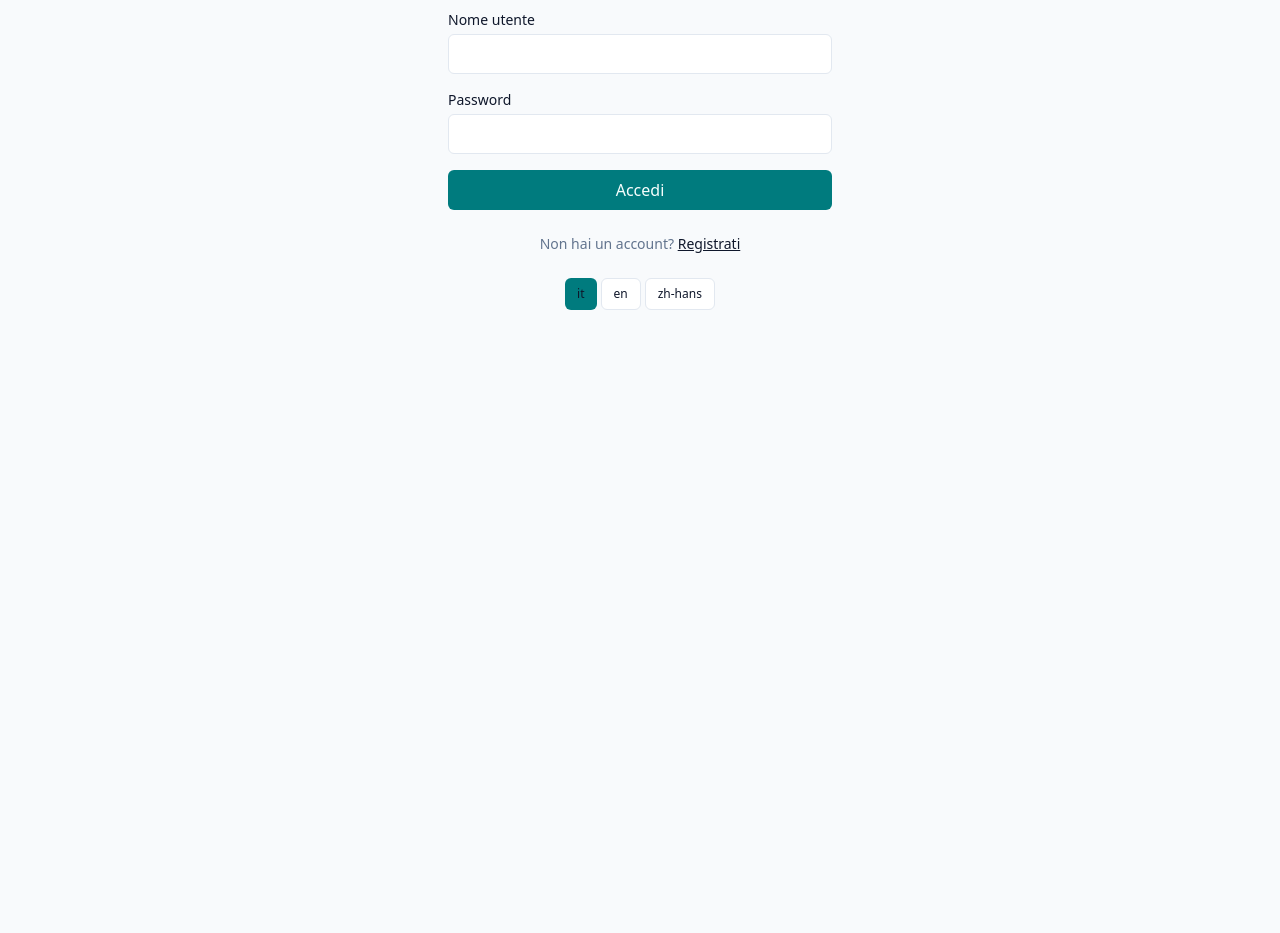
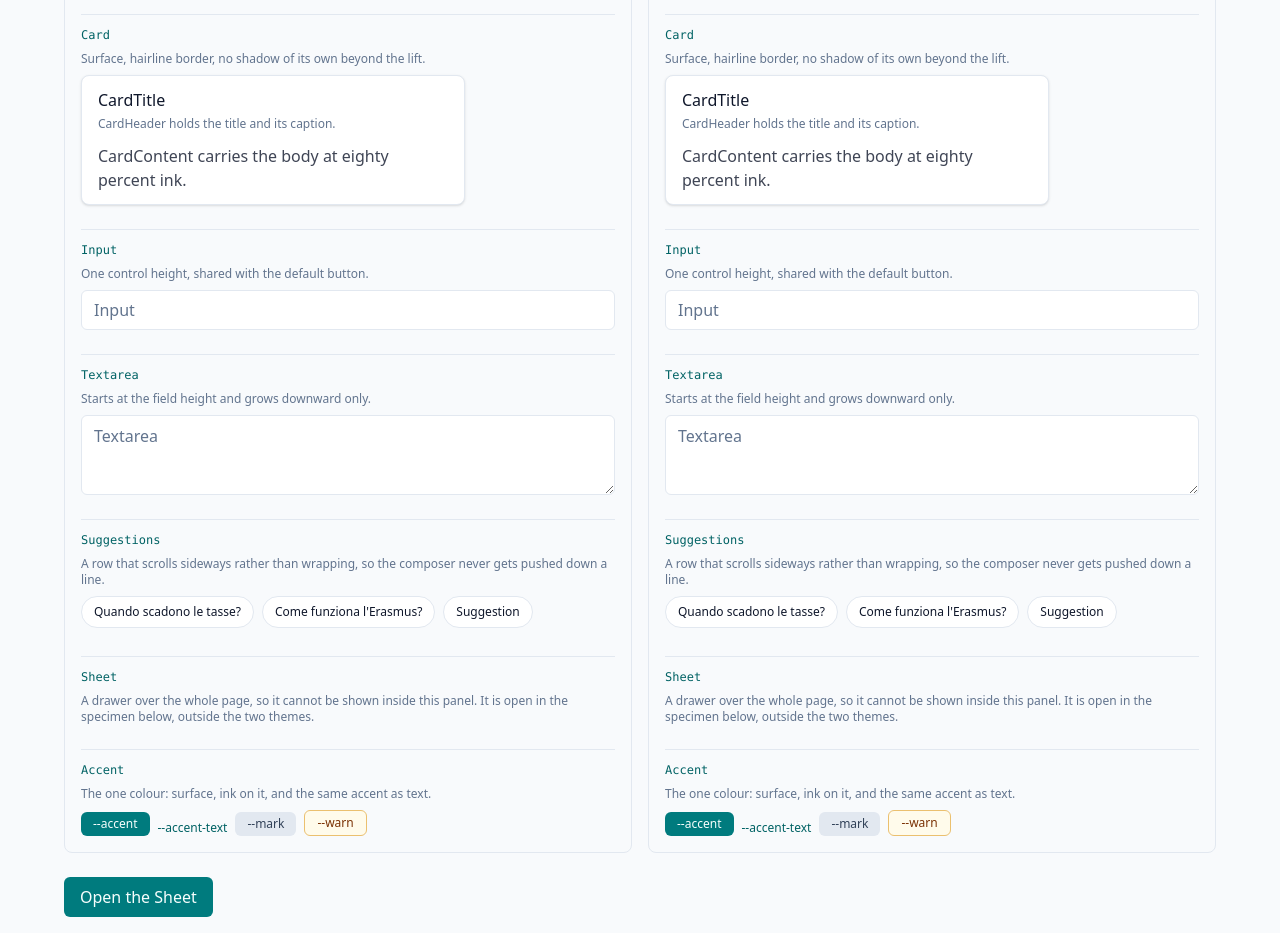
Before and after one commit to Zhengjunliang/multilingual-course-assistant, a React (Vite) app in the folder frontend/: page /styleguide in a window 1280 px wide. Before the commit this address led to /login. Shown: the part 280-1213 px from the top of the page. Before the commit the page ends 800 px from the top, so only its background shows below. Built offline with nearby package versions, Linux system fonts and the light colour scheme; no server answers.

Commit message:
feat(frontend): add a styleguide route rendering every primitive in both themes

```diff
--- a/frontend/src/App.tsx
+++ b/frontend/src/App.tsx
@@ -4,20 +4,26 @@ import { RequireSession } from "@/auth/RequireSession";
 import ChatPage from "@/routes/ChatPage";
 import LoginPage from "@/routes/LoginPage";
 import RegisterPage from "@/routes/RegisterPage";
+import StyleguidePage from "@/routes/StyleguidePage";
 
 /**
- * Four routes, two of which are the same page.
+ * Five routes, two of which are the same page.
  *
  * `/` and `/c/:conversationId` both render the chat because a new conversation
  * and a stored one differ only in whether the thread starts empty — the page
  * itself, the composer and the sidebar are one thing, and splitting them would
  * be two components to keep identical.
+ *
+ * `/styleguide` sits outside `RequireSession` with the two public routes: it
+ * renders the component layer against no data at all, so a session would gate
+ * nothing and its test would have to forge one.
  */
 export default function App() {
   return (
     <Routes>
       <Route path="/login" element={<LoginPage />} />
       <Route path="/register" element={<RegisterPage />} />
+      <Route path="/styleguide" element={<StyleguidePage />} />
       <Route
         path="/"
         element={
--- /dev/null
+++ b/frontend/src/components/ui/suggestion.tsx
@@ -0,0 +1,61 @@
+/**
+ * The chips that offer a reader something to ask before they have typed.
+ *
+ * Ported from Vercel's AI Elements `suggestion` (Copyright 2023 Vercel, Inc.,
+ * Apache-2.0) rather than written from scratch, so the shape of the thing comes
+ * from the same standard as the rest of this layer. Two changes were made on
+ * the way in, both forced by this repository:
+ *
+ *  - upstream wraps the row in a Radix `ScrollArea`, purely to get a horizontal
+ *    strip without a visible scrollbar. That is a dependency for a problem
+ *    CitationList.tsx already solves with `overflow-x-auto`, and a second way
+ *    to scroll a row sideways is a second thing to keep consistent;
+ *  - upstream's classes name Tailwind's default palette. Here they name this
+ *    project's semantic tokens, which is what keeps a component from being
+ *    right in one theme and wrong in the other.
+ */
+
+import type { ComponentProps } from "react";
+
+import { Button } from "@/components/ui/button";
+import { cn } from "@/lib/utils";
+
+export type SuggestionsProps = ComponentProps<"div">;
+
+export function Suggestions({ className, children, ...props }: SuggestionsProps) {
+  return (
+    <div className={cn("w-full overflow-x-auto", className)} {...props}>
+      {/* `w-max` so the row keeps its natural width and scrolls, rather than
+          wrapping the chips onto a second line that pushes the composer down. */}
+      <div className="flex w-max flex-nowrap items-center gap-tight pb-hair">{children}</div>
+    </div>
+  );
+}
+
+export type SuggestionProps = Omit<ComponentProps<typeof Button>, "onClick"> & {
+  suggestion: string;
+  onClick?: (suggestion: string) => void;
+};
+
+export function Suggestion({
+  suggestion,
+  onClick,
+  className,
+  variant = "outline",
+  size = "sm",
+  children,
+  ...props
+}: SuggestionProps) {
+  return (
+    <Button
+      className={cn("rounded-full px-gutter", className)}
+      onClick={() => onClick?.(suggestion)}
+      size={size}
+      type="button"
+      variant={variant}
+      {...props}
+    >
+      {children ?? suggestion}
+    </Button>
+  );
+}
--- /dev/null
+++ b/frontend/src/routes/StyleguidePage.tsx
@@ -0,0 +1,160 @@
+/**
+ * Every component in the layer, in both themes, on one page.
+ *
+ * It sits outside `RequireSession` on purpose. The catalogue calls no endpoint,
+ * reads no account and renders no one's data — putting it behind a session
+ * would protect nothing and would cost its test a fake account to log in with.
+ * That it is reachable in production is accepted and stated here rather than
+ * discovered later.
+ *
+ * Deliberately not translated. The three catalogues exist for the people who
+ * use the product; this page is for the person building it, and adding eight
+ * component names to `en`, `it` and `zh-hans` would be three files of churn for
+ * a page no reader opens.
+ *
+ * The two themes are two nested `data-theme` panels rather than a toggle. A
+ * toggle shows one theme at a time, which is exactly how a component ends up
+ * correct in one and wrong in the other — the whole reason index.css keeps the
+ * theme in variables and nowhere else.
+ */
+
+import { useState } from "react";
+
+import { Button } from "@/components/ui/button";
+import { Card, CardContent, CardHeader, CardTitle } from "@/components/ui/card";
+import { Input } from "@/components/ui/input";
+import { Sheet } from "@/components/ui/sheet";
+import { Suggestion, Suggestions } from "@/components/ui/suggestion";
+import { Textarea } from "@/components/ui/textarea";
+
+function Specimen({
+  name,
+  note,
+  children,
+}: {
+  name: string;
+  note: string;
+  children?: React.ReactNode;
+}) {
+  return (
+    <section className="flex flex-col gap-tight border-line border-t pt-snug first:border-t-0 first:pt-0">
+      <h3 className="font-mono text-accent-text text-caption">{name}</h3>
+      <p className="text-caption text-muted">{note}</p>
+      {children !== undefined && (
+        <div className="flex flex-wrap items-end gap-tight">{children}</div>
+      )}
+    </section>
+  );
+}
+
+function Panel({ theme }: { theme: "light" | "dark" }) {
+  return (
+    <div
+      data-theme={theme}
+      className="flex min-w-0 flex-1 flex-col gap-room rounded-lg border border-line bg-canvas p-gutter"
+    >
+      <h2 className="font-semibold text-ink text-title">{theme}</h2>
+
+      <Specimen name="Button" note="Three variants, three sizes. The default fill is the accent.">
+        <Button>default</Button>
+        <Button variant="outline">outline</Button>
+        <Button variant="ghost">ghost</Button>
+        <Button size="sm">sm</Button>
+        <Button size="icon" aria-label="icon">
+          ●
+        </Button>
+        <Button disabled>disabled</Button>
+      </Specimen>
+
+      <Specimen name="Card" note="Surface, hairline border, no shadow of its own beyond the lift.">
+        <Card className="w-full max-w-sm">
+          <CardHeader>
+            <CardTitle>CardTitle</CardTitle>
+            <p className="text-caption text-muted">CardHeader holds the title and its caption.</p>
+          </CardHeader>
+          <CardContent>CardContent carries the body at eighty percent ink.</CardContent>
+        </Card>
+      </Specimen>
+
+      <Specimen name="Input" note="One control height, shared with the default button.">
+        <Input placeholder="Input" />
+      </Specimen>
+
+      <Specimen name="Textarea" note="Starts at the field height and grows downward only.">
+        <Textarea placeholder="Textarea" />
+      </Specimen>
+
+      <Specimen
+        name="Suggestions"
+        note="A row that scrolls sideways rather than wrapping, so the composer never gets pushed down a line."
+      >
+        <Suggestions>
+          <Suggestion suggestion="Quando scadono le tasse?" />
+          <Suggestion suggestion="Come funziona l'Erasmus?" />
+          <Suggestion suggestion="Suggestion" />
+        </Suggestions>
+      </Specimen>
+
+      <Specimen
+        name="Sheet"
+        note="A drawer over the whole page, so it cannot be shown inside this panel. It is open in the specimen below, outside the two themes."
+      />
+
+      <Specimen
+        name="Accent"
+        note="The one colour: surface, ink on it, and the same accent as text."
+      >
+        <span className="rounded-md bg-accent px-snug py-hair text-accent-ink text-caption">
+          --accent
+        </span>
+        <span className="text-accent-text text-caption">--accent-text</span>
+        <span className="rounded-md bg-mark px-snug py-hair text-caption text-mark-ink">
+          --mark
+        </span>
+        <span className="rounded-md border border-warn-line bg-warn px-snug py-hair text-caption text-warn-ink">
+          --warn
+        </span>
+      </Specimen>
+    </div>
+  );
+}
+
+export default function StyleguidePage() {
+  const [drawer, setDrawer] = useState(false);
+
+  return (
+    <div className="min-h-full bg-canvas p-gutter">
+      <div className="mx-auto flex max-w-6xl flex-col gap-room">
+        <header className="flex flex-col gap-hair">
+          <h1 className="font-semibold text-display text-ink">Component catalogue</h1>
+          <p className="text-body text-muted">
+            Every component of the layer, side by side in both themes. A primitive added and left
+            out of this page fails its own test.
+          </p>
+        </header>
+
+        <div className="flex flex-col gap-gutter lg:flex-row">
+          <Panel theme="light" />
+          <Panel theme="dark" />
+        </div>
+
+        <div className="flex flex-col gap-tight">
+          <Button className="self-start" onClick={() => setDrawer(true)}>
+            Open the Sheet
+          </Button>
+          <Sheet open={drawer} onOpenChange={setDrawer} title="Sheet specimen">
+            <div className="flex flex-col gap-tight p-gutter">
+              <p className="text-body text-ink">
+                The drawer renders in a portal at the end of the document, which is why it follows
+                the page theme rather than either panel above.
+              </p>
+              <Button variant="outline" onClick={() => setDrawer(false)}>
+                Close
+              </Button>
+            </div>
+          </Sheet>
+        </div>
+      </div>
+    </div>
+  );
+}
```
Also changed, not shown: 1 other file (tests, documents, lock files or other folders).
